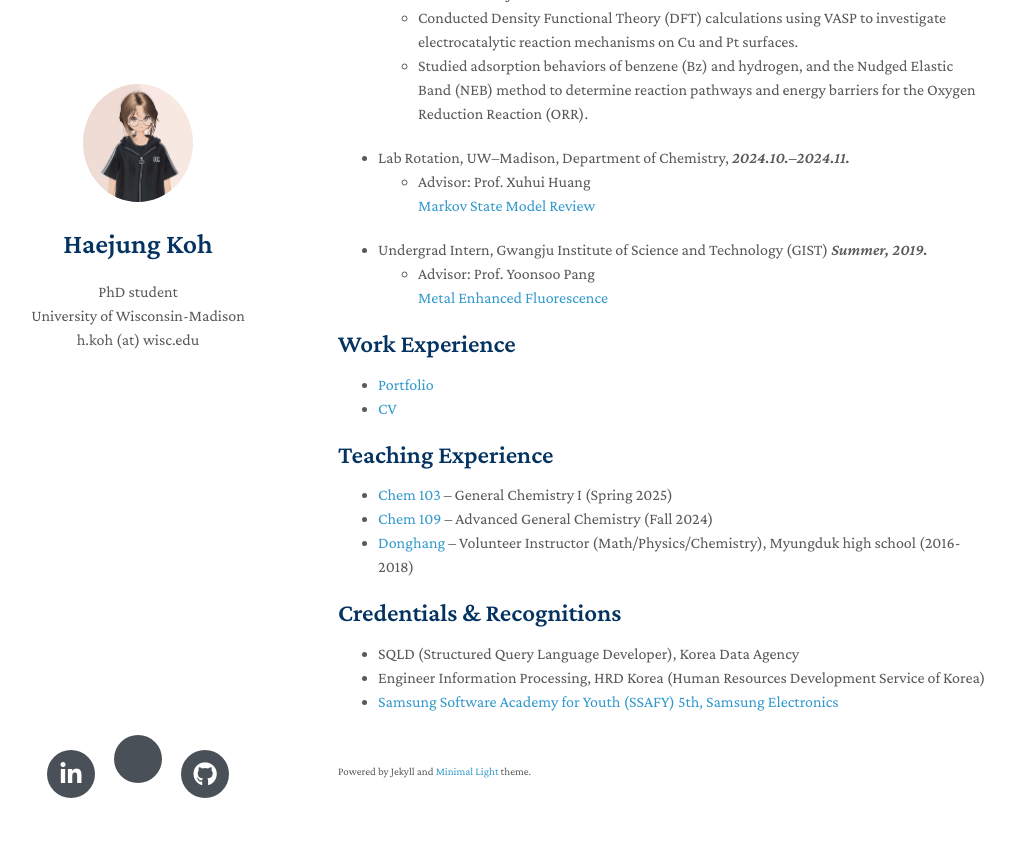
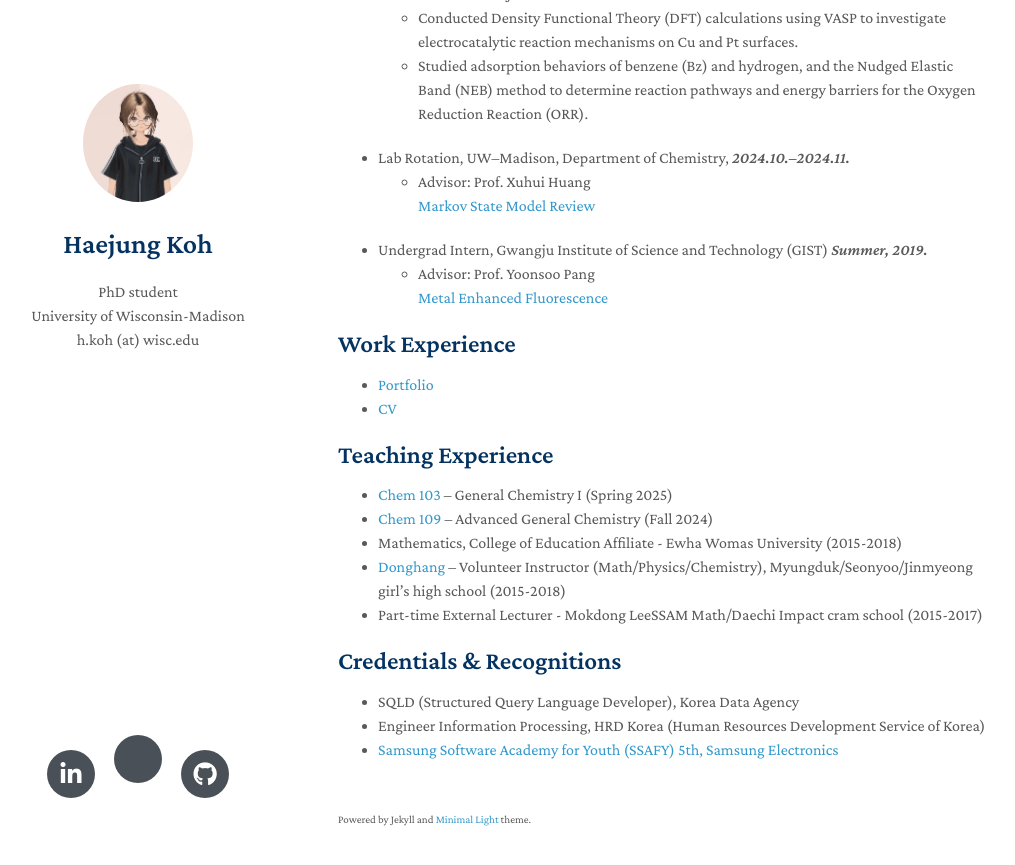
Before and after one commit to MaximHelio/MaximHelio.github.io, a Jekyll site: the page built from index.md, in a window 1280 px wide and 900 px high, scrolled down 1000 px. Shown: the top 865 px of the window, without its empty margins (132-1147 px from the left). Built offline with Jekyll 4.4.1, drawn with Linux system fonts in a browser that asks for light colours; nearby versions of some CDN libraries; a style sheet for code colours, icons or effects is not loaded; our own code applies the rules of GitHub Pages for plain Markdown files.

Commit message:
Add first

```diff
--- a/index.md
+++ b/index.md
@@ -46,7 +46,9 @@ In my free time, I enjoy:
 ## Teaching Experience
 - [Chem 103](https://guide.wisc.edu/courses/chem/) – General Chemistry I (Spring 2025)
 - [Chem 109](https://guide.wisc.edu/courses/chem/) – Advanced General Chemistry (Fall 2024)
-- [Donghang](https://www.donghaeng.seoul.kr/main.do) – Volunteer Instructor (Math/Physics/Chemistry), Myungduk high school (2016-2018)
+- Mathematics, College of Education Affiliate - Ewha Womas University (2015-2018)
+- [Donghang](https://www.donghaeng.seoul.kr/main.do) – Volunteer Instructor (Math/Physics/Chemistry), Myungduk/Seonyoo/Jinmyeong girl's high school (2015-2018)
+- Part-time External Lecturer - Mokdong LeeSSAM Math/Daechi Impact cram school (2015-2017)
 
 ## Credentials & Recognitions
 * SQLD (Structured Query Language Developer), Korea Data Agency
```
